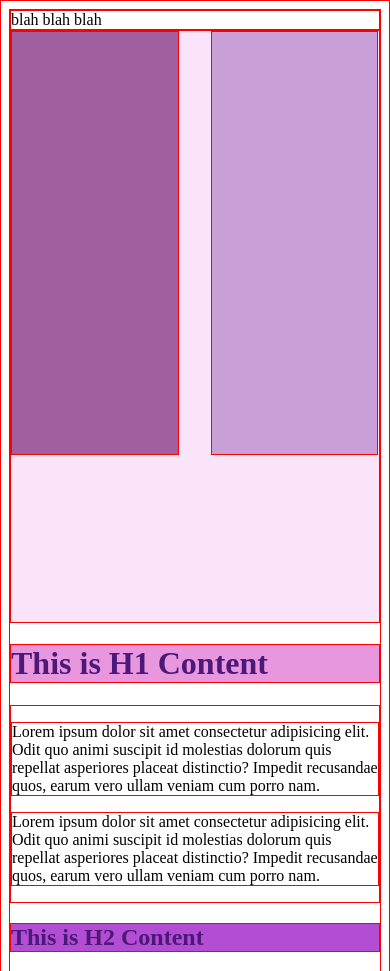
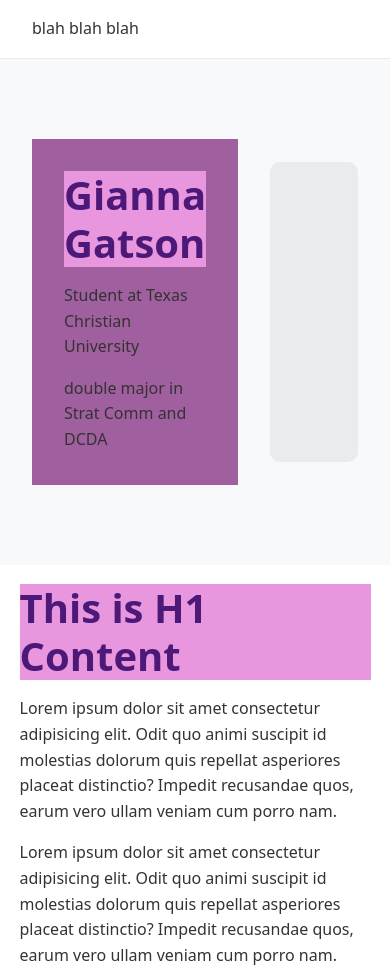
Before and after one commit to gianna-gatson/writ40363-protfolio, a plain HTML site: page sandbox/practice.html in a window 390 px wide. Shown: the top 971 px of the page. Drawn offline with Linux system fonts and the light colour scheme.

Commit message:
CSS foundation and header design
took red borders off, made the website mobile-friendly, and overall, more cohesive.

```diff
--- a/sandbox/practice.html
+++ b/sandbox/practice.html
@@ -12,13 +12,17 @@
   <nav>blah blah blah</nav>
 
 <header>
-
-<div class="header_text"></div>
-
+<div class="header_text">
+<h1>Gianna Gatson</h1>
+<p>Student at Texas Christian University</p>
+<p>double major in Strat Comm and DCDA</p>
+</div>
 
 <div class="header_pic"></div>
+</header>
 
-</header>
+<main>
+
 
 <h1>This is H1 Content</h1>
 
@@ -44,5 +48,6 @@ Lorem ipsum dolor sit amet consectetur adipisicing elit. Odit quo animi suscipit
 </p>
 </section>
 
+</main>
 </body>
 </html>
--- a/sandbox/sandbox_css/practice.css
+++ b/sandbox/sandbox_css/practice.css
@@ -1,6 +1,48 @@
+
+/* The next lines override the browser's margin and padding defaults */
 * {
-  border: 1px solid red;
+ box-sizing: border-box;
+ margin: 0;
+ padding: 0;
     }
+
+
+
+    body {
+        /* Font stack explanation:width:
+        syste, ui: Uses the OS default UI font (Segoe UI on Windows, San Francisco on Mac); */
+
+        font-family: system-ui, -apple-system, sans-serif;
+        /* line height makes it easeir to reaad */
+        line-height: 1.6;
+        /* #333 is dark grey, easier on the eyes */
+        color: #333;
+    }
+
+
+nav{
+    background-color: #fff;
+    padding:1rem 2rem;
+    border-bottom: 1px solid #e9ecef;
+}
+
+nav a {
+  color: #495057;
+  text-decoration: none;
+  margin-right: 2rem;
+  font-weight: 500;
+}
+
+nav a:hover {
+  color: #007bff;
+}
+
+/* Basic focus state for accessibility */
+nav a:focus {
+  outline: 2px solid #007bff;
+  outline-offset: 2px;
+}
+
 
 header {
 
@@ -10,31 +52,70 @@ header {
     height: 70vh;
     background-color: rgb(250, 228, 249);
 
+    display: flex; ;
+    align-items: center;
+    padding: 2rem;
+    gap: 2rem;
+    height: 60vh;
+    background-color: #f8f9fa;
+
 }
 
 .header_text {
 
     background-color:rgb(160, 95, 159);
-    height: 50vh;
-    width: 45%;
+  flex:1;
+  padding:2rem;
 }
 
 
 .header_pic {
-    background-color:rgb(200, 159, 214);
-    height: 50vh;
-    width: 45%;
+flex: 1;
+/* Takes up equal space */
+background-color: #e9ecef;
+min-height: 300px;
+border-radius: 10px;
+/* Subtle rounded corners */
+display: flex;
+align-items: center;
+justify-content: center;
+color: #6c757d;
 }
 
+main{
+    max-width:65ch; /*About 65 charcters wide- good for reading on any screen*/
+    margin: 0 auto;/*Centers content*/
+    padding: 5%;/*5% padding scales with screen size*/
+}
 
+section{
+    margin-bottom: 2rem;
+}
 
+/* Consistent spacing between paragraphs */
+p+p {
+    margin-top: 1rem;
+}
 
 h1 {
     color: #4d1979;
+    font-size: 2.5rem;
+  /* Large, clear headline */
+  font-weight: 700;
+  /* Bold for impact */
+  margin-bottom: 1rem;
+  line-height: 1.2;
     background-color:rgb(232, 150, 222);
+
 }
 
 h2 {
     color: #4d1979;
+    font-size: 2.5rem;
+    /* Large, clear headline */
+    font-weight: 600;
+    /* Bold for impact */
+    margin: bottom 0.8rem;
+    line-height:1.3 ;
     background-color:rgb(178, 77, 212);
 }
```
